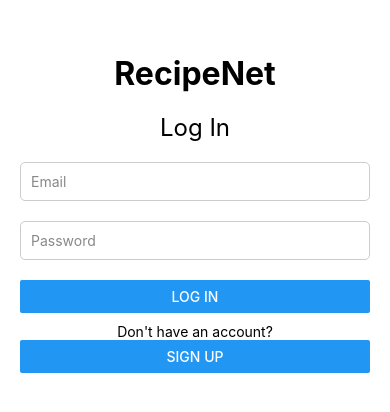
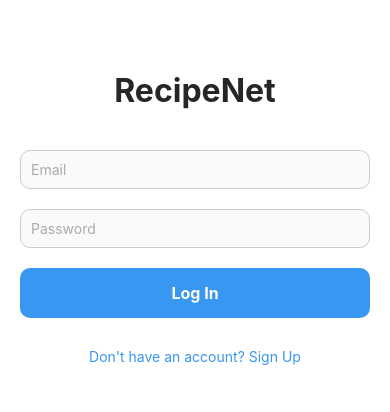
Before and after one commit to MaorHadadLD/sce_front, a React Native app: screen /LogIn in a window 390 px wide. Shown: the part 204-616 px from the top of the page. Built offline with nearby package versions, Linux system fonts and the light colour scheme; what apisauce would draw is missing.

Commit message:
updating login screen

```diff
--- a/components/LogIn.tsx
+++ b/components/LogIn.tsx
@@ -1,10 +1,7 @@
 import React, { FC, useEffect, useState } from 'react';
-import { Alert, Button, StyleSheet, Text, TextInput, View } from 'react-native';
+import { Alert, StyleSheet, Text, TextInput, TouchableOpacity, View } from 'react-native';
 import { NavigationProp } from '@react-navigation/native';
-import apiClient from '../api/Client';
-import StudentModel from '../Model/UserModel';
 import StudentApi from '../api/StudentApi';
-import Home from './Home';
 import AsyncStorage from '@react-native-async-storage/async-storage';
 
 type Props = {
@@ -29,50 +26,34 @@ const LogIn: FC<Props> = ({ navigation }) => {
     }, []);
 
     const handleLogin = async () => {
-        console.log('Log In');
         if (!email || !password) {
             Alert.alert('Please fill in all fields');
             return;
         }
         try {
-            console.log('CheckEmail', email);
-            console.log('CheckPassword', password);
-
-
             const res: any = await StudentApi.login({ email, password });
-
-
-            console.log('Log In successful', res.data);
-
-
             if (res.ok) {
                 await AsyncStorage.clear();
                 await AsyncStorage.setItem('token', res.data.refreshToken);
-                console.log('Log In successful');
                 navigation.reset({
                     index: 0,
                     routes: [{ name: 'Home' }],
                 });
-            }
-            else {
-                console.log('Log In failed');
+            } else {
                 Alert.alert('Log In failed', res.data);
             }
         } catch (error) {
-            console.log('Log In failed', error);
-
+            // Alert.alert('Log In failed', error.message);
         }
     };
 
     const handleSignUp = () => {
         navigation.navigate('Registration');
-        console.log('Navigate to Sign Up Page');
     };
 
     return (
         <View style={styles.container}>
             <Text style={styles.title}>RecipeNet</Text>
-            <Text style={styles.subtitle}>Log In</Text>
             <TextInput
                 style={styles.input}
                 placeholder="Email"
@@ -80,7 +61,7 @@ const LogIn: FC<Props> = ({ navigation }) => {
                 onChangeText={setEmail}
                 keyboardType="email-address"
                 autoCapitalize="none"
-                placeholderTextColor="#888"
+                placeholderTextColor="#aaa"
             />
             <TextInput
                 style={styles.input}
@@ -88,16 +69,14 @@ const LogIn: FC<Props> = ({ navigation }) => {
                 value={password}
                 onChangeText={setPassword}
                 secureTextEntry
-                placeholderTextColor="#888"
+                placeholderTextColor="#aaa"
             />
-            <View style={styles.buttonContainer}>
-                <Button title="Log In" onPress={handleLogin} />
-            </View>
-            <Text>Don't have an account?</Text>
-            <View style={styles.buttonContainer}>
-                <Button title="Sign Up" onPress={handleSignUp} />
-            </View>
-
+            <TouchableOpacity style={styles.button} onPress={handleLogin}>
+                <Text style={styles.buttonText}>Log In</Text>
+            </TouchableOpacity>
+            <TouchableOpacity onPress={handleSignUp}>
+                <Text style={styles.signupText}>Don't have an account? Sign Up</Text>
+            </TouchableOpacity>
         </View>
     );
 };
@@ -113,24 +92,36 @@ const styles = StyleSheet.create({
     title: {
         fontSize: 32,
         fontWeight: 'bold',
-        marginBottom: 20,
-    },
-    subtitle: {
-        fontSize: 24,
-        marginBottom: 20,
+        marginBottom: 40,
+        color: '#262626',
     },
     input: {
         width: '100%',
         padding: 10,
         borderWidth: 1,
         borderColor: '#ccc',
-        borderRadius: 5,
+        borderRadius: 10,
         marginBottom: 20,
+        backgroundColor: '#fafafa',
         color: '#333',
     },
-    buttonContainer: {
+    button: {
         width: '100%',
+        backgroundColor: '#3897f0',
+        padding: 15,
+        borderRadius: 10,
+        alignItems: 'center',
         marginBottom: 10,
+    },
+    buttonText: {
+        color: '#fff',
+        fontSize: 16,
+        fontWeight: 'bold',
+    },
+    signupText: {
+        color: '#3897f0',
+        fontSize: 14,
+        marginTop: 20,
     },
 });
 
```
